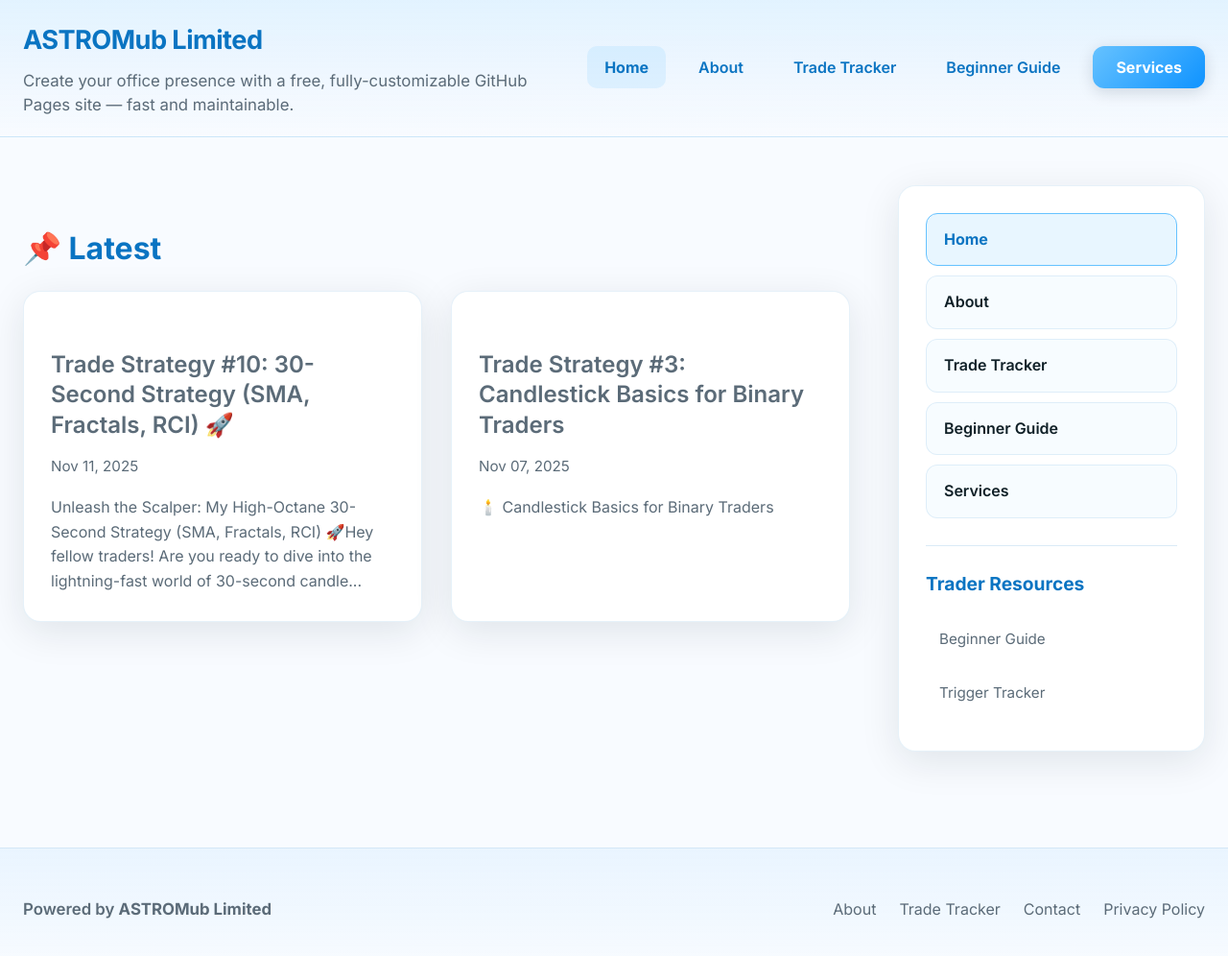
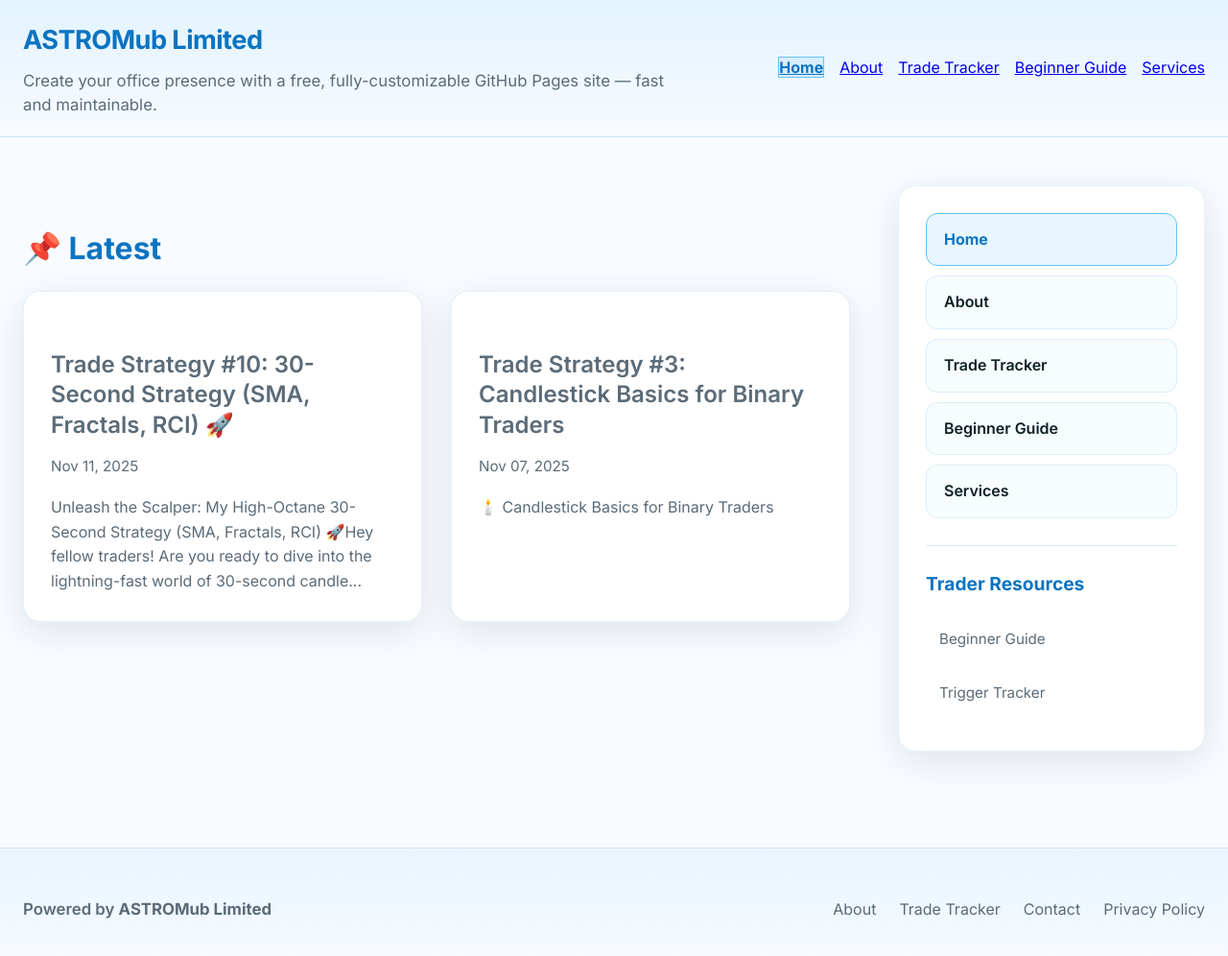
Before and after one commit to astromub/silver-umbrella, a Jekyll site: the page built from index.md, in a window 1280 px wide and 1011 px high. Shown: the top 996 px of the window at 96% size. Built offline with Jekyll 4.4.1, drawn with Linux system fonts in a browser that asks for light colours.

Commit message:
Update style.css

```diff
--- a/assets/style.css
+++ b/assets/style.css
@@ -76,29 +76,24 @@ body{
   padding:0;
   list-style:none;
 }
-.site-nav a{
-  color:var(--brand);
-  text-decoration:none;
-  padding:12px 18px;
-  border-radius:10px;
-  font-weight:600;
-  font-size:1rem;
-  transition:all 0.2s;
-  white-space:nowrap;
+/* Active navigation states - FIXED */
+.site-nav a:not(.btn-services).active,
+.sidebar nav a.active {
+  background: rgba(102,194,255,0.15) !important;
+  color: var(--brand) !important;
+  font-weight: 700 !important;
+  border: 1px solid var(--accent) !important;
 }
 .site-nav a:hover{
   background:rgba(102,194,255,0.1);
   transform:translateY(-1px);
 }
-/* Changed from .btn-pricing to .btn-services */
-.site-nav .btn-services{
-  background:linear-gradient(135deg, var(--accent), #0f93ff);
-  color:#fff;
-  padding:12px 24px;
-  border-radius:12px;
-  box-shadow:0 4px 16px rgba(6,30,44,0.15);
-  transition:all 0.2s;
-  font-weight:700;
+/* Services button active state */
+.site-nav .btn-services.active {
+  background: linear-gradient(135deg, #0f93ff, var(--accent)) !important;
+  color: #fff !important;
+  box-shadow: 0 6px 20px rgba(6,30,44,0.2) !important;
+  border: 1px solid rgba(102,194,255,0.3) !important;
 }
 .site-nav .btn-services:hover{
   transform:translateY(-2px);
```
